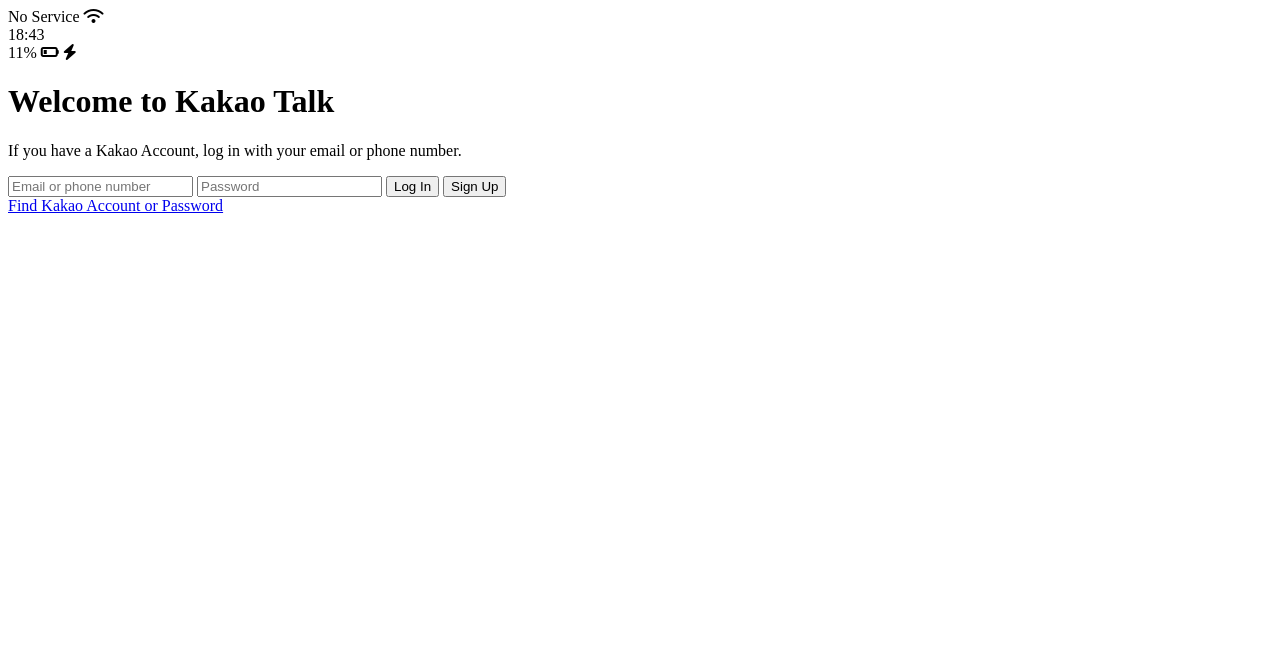
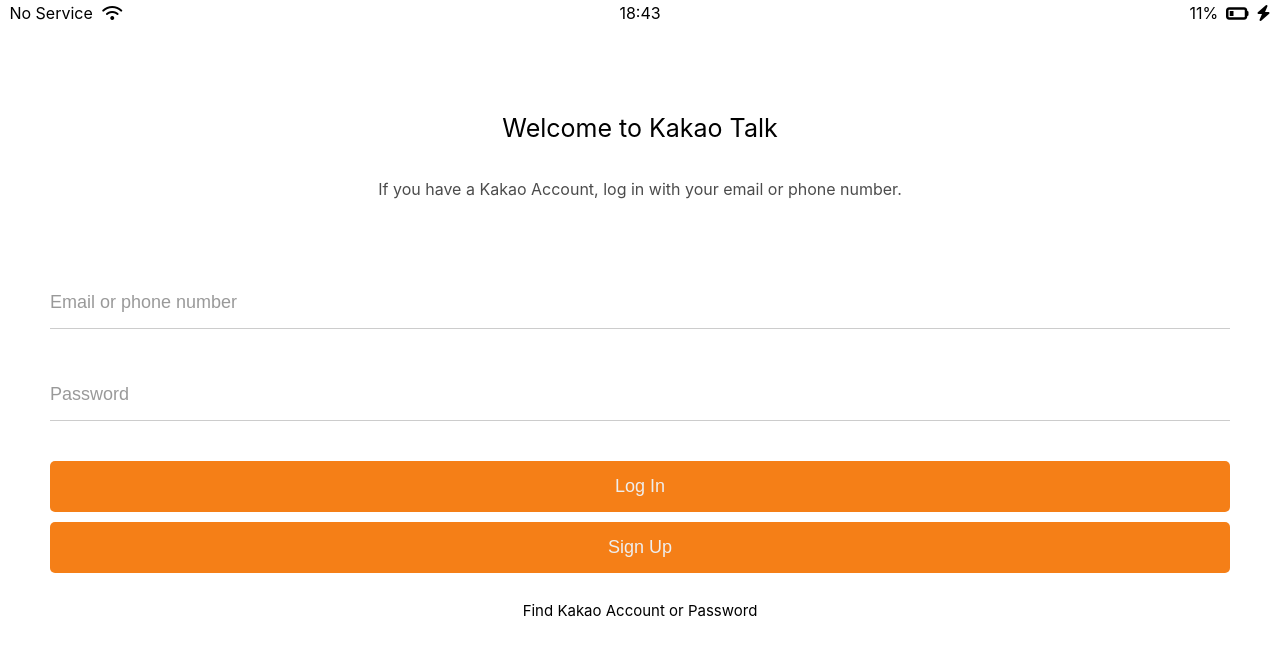
Before and after one commit to jayden1992/kakao-clone-nomadcoders, a plain HTML site: page index.html in a window 1280 px wide. Drawn offline with Linux system fonts and the light colour scheme.

Commit message:
HTML CSS : Login_page

```diff
--- /dev/null
+++ b/css/components/status-bar.css
@@ -0,0 +1,52 @@
+#status-bar {
+  display: flex;
+  justify-content: center;
+  padding: 5px 3px;
+}
+.status-bar__column {
+  width: 33%;
+}
+/* "CSS Hack" 시계를 center 에 놓고 양쪽 width 가 달라도 좌우 정렬가능 */
+.status-bar__column:first-child span {
+  margin-right: 5px;
+}
+/* .status-bar__column:first-child 선택자는
+span의 No service와, 아이콘이 같이 마진을 주기때문에
+span만 따로 선택함 */
+
+.status-bar__column:nth-child(2) {
+  display: flex;
+  justify-content: center;
+}
+.status-bar__column:last-child {
+  display: flex;
+  justify-content: flex-end;
+  align-items: center;
+}
+.status-bar__column .fa-battery-quarter {
+  margin: 0px 8px;
+}
+
+.status-bar__column {
+  width: 33%;
+}
+/* "CSS Hack" 시계를 center 에 놓고 양쪽 width 가 달라도 좌우 정렬가능 */
+.status-bar__column:first-child span {
+  margin-right: 5px;
+}
+/* .status-bar__column:first-child 선택자는
+span의 No service와, 아이콘이 같이 마진을 주기때문에
+span만 따로 선택함 */
+
+.status-bar__column:nth-child(2) {
+  display: flex;
+  justify-content: center;
+}
+.status-bar__column:last-child {
+  display: flex;
+  justify-content: flex-end;
+  align-items: center;
+}
+.status-bar__column .fa-battery-quarter {
+  margin: 0px 8px;
+}
--- /dev/null
+++ b/css/reset.css
@@ -0,0 +1,127 @@
+html,
+body,
+div,
+span,
+applet,
+object,
+iframe,
+h1,
+h2,
+h3,
+h4,
+h5,
+h6,
+p,
+blockquote,
+pre,
+a,
+abbr,
+acronym,
+address,
+big,
+cite,
+code,
+del,
+dfn,
+em,
+img,
+ins,
+kbd,
+q,
+s,
+samp,
+small,
+strike,
+strong,
+sub,
+sup,
+tt,
+var,
+b,
+u,
+i,
+center,
+dl,
+dt,
+dd,
+ol,
+ul,
+li,
+fieldset,
+form,
+label,
+legend,
+table,
+caption,
+tbody,
+tfoot,
+thead,
+tr,
+th,
+td,
+article,
+aside,
+canvas,
+details,
+embed,
+figure,
+figcaption,
+footer,
+header,
+hgroup,
+menu,
+nav,
+output,
+ruby,
+section,
+summary,
+time,
+mark,
+audio,
+video {
+  margin: 0;
+  padding: 0;
+  border: 0;
+  font-size: 100%;
+  font: inherit;
+  vertical-align: baseline;
+}
+/* HTML5 display-role reset for older browsers */
+article,
+aside,
+details,
+figcaption,
+figure,
+footer,
+header,
+hgroup,
+menu,
+nav,
+section {
+  display: block;
+}
+body {
+  line-height: 1;
+}
+ol,
+ul {
+  list-style: none;
+}
+blockquote,
+q {
+  quotes: none;
+}
+blockquote:before,
+blockquote:after,
+q:before,
+q:after {
+  content: '';
+  content: none;
+}
+table {
+  border-collapse: collapse;
+  border-spacing: 0;
+}
+input:focus {
+  outline: none;
+}
--- /dev/null
+++ b/css/screens/login.css
@@ -0,0 +1,62 @@
+.login_page {
+  margin-top: 90px;
+  text-align: center;
+  display: flex;
+  flex-direction: column;
+  align-items: center;
+}
+/* Flex 박스로 center 로 옮길수있지만
+p and h1 은 text-align 으로 center 로 옮길수있다 */
+
+.login_page__title {
+  font-size: 25px;
+  margin-bottom: 40px;
+}
+
+.login_page__description {
+  width: 50%;
+  opacity: 0.7;
+  margin-bottom: 80px;
+}
+
+.login_page__loginForm {
+  display: flex;
+  flex-direction: column;
+  margin: 0px 50px;
+}
+.login_page__loginForm input {
+  border: none;
+  padding: 15px 0px;
+  font-size: 18px;
+}
+.login_page__loginForm input:not([type='submit']) {
+  transition: border-color 0.3s ease-in-out;
+  border-bottom: 1px solid rgba(0, 0, 0, 0.2);
+  margin-bottom: 40px;
+}
+/* input:not([type='submit'}) */
+/* 4개의 input 중에서 type이 submit 이 아닌것들만, */
+
+.login_page__loginForm input::placeholder {
+  color: rgba(0, 0, 0, 0.4);
+}
+
+.login_page__loginForm input:focus {
+  border-color: var(--color-orange);
+}
+
+.login_page__loginForm input[type='submit'] {
+  background-color: var(--color-orange);
+  color: var(--color-light-white);
+  cursor: pointer;
+  margin-bottom: 10px;
+  border-radius: 5px;
+}
+
+.login_page__loginForm a {
+  text-align: center;
+  text-decoration: none;
+  color: inherit;
+  font-size: 15px;
+  margin-top: 20px;
+}
--- a/css/style.css
+++ b/css/style.css
@@ -0,0 +1,12 @@
+/* Settings */
+@import url(reset.css);
+@import url(variables.css);
+/* Components */
+@import url(components/status-bar.css);
+/* Secreens */
+@import url(screens/login.css);
+
+body {
+  font-family: -apple-system, BlinkMacSystemFont, 'Segoe UI', Roboto, Oxygen,
+    Ubuntu, Cantarell, 'Open Sans', 'Helvetica Neue', sans-serif;
+}
--- /dev/null
+++ b/css/variables.css
@@ -0,0 +1,16 @@
+:root {
+  /* Color */
+  --color-white: #ffffff;
+  --color-light-white: #eeeeee;
+  --color-dark-white: #bdbdbd;
+  --color-light-purple: #df78ef;
+  --color-dark-purple: #790e8b;
+  --color-dark-grey: #4d4d4d;
+  --color-grey: #616161;
+  --color-light-grey: #7c7979;
+  --color-blue: #73aace;
+  --color-yellow: #dbb807;
+  --color-orange: #feb546;
+  --color-black: #000000;
+  --color-backblack: #21211e;
+  --color-orange: #f57f17;
--- a/index.html
+++ b/index.html
@@ -26,7 +26,8 @@
       </div>
       <div class="status-bar__column">
         <span>11%</span>
-        <i class="fas fa-battery-quarter"></i>
+        <i class="fas fa-battery-quarter fa-lg"></i>
+        <!-- fa-xx 아이콘 사이즈 변경 -->
         <i class="fas fa-bolt"></i>
       </div>
     </div>
@@ -37,12 +38,12 @@
         If you have a Kakao Account, log in with your email or phone number.
       </p>
     </header>
-    <form class="login_page__login form">
-      <input type="text" placeholder="Email or phone number" />
-      <input type="text" placeholder="Password" />
+    <form action="friends.html" method="GET" class="login_page__loginForm">
+      <input name="username" type="text" placeholder="Email or phone number" />
+      <input name="password" type="text" placeholder="Password" />
       <input type="submit" value="Log In" />
       <input type="submit" value="Sign Up" />
+      <a href="#">Find Kakao Account or Password</a>
     </form>
-    <a href="#" class="login_page__find">Find Kakao Account or Password</a>
   </body>
 </html>
```
Also changed, not shown: friends.html (added, +1 -0 lines).
